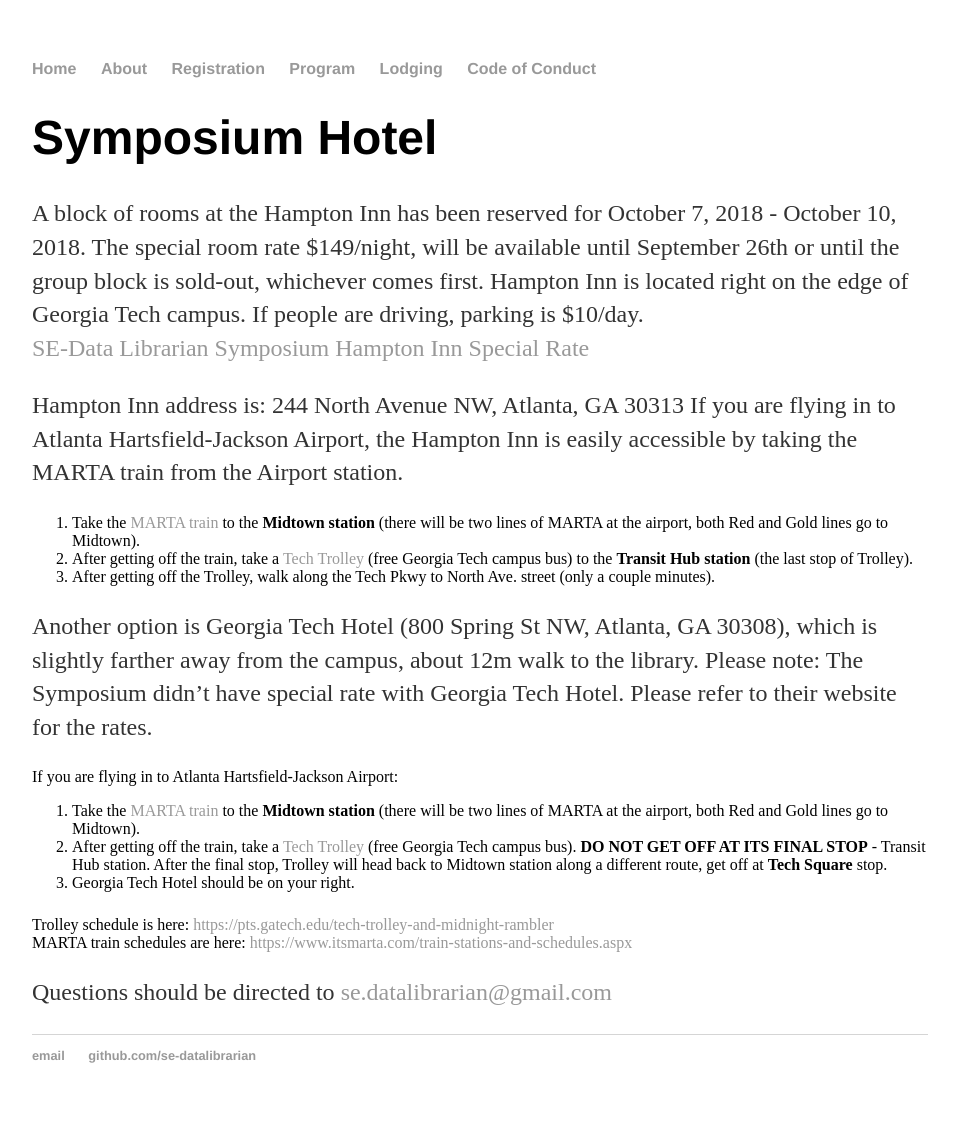
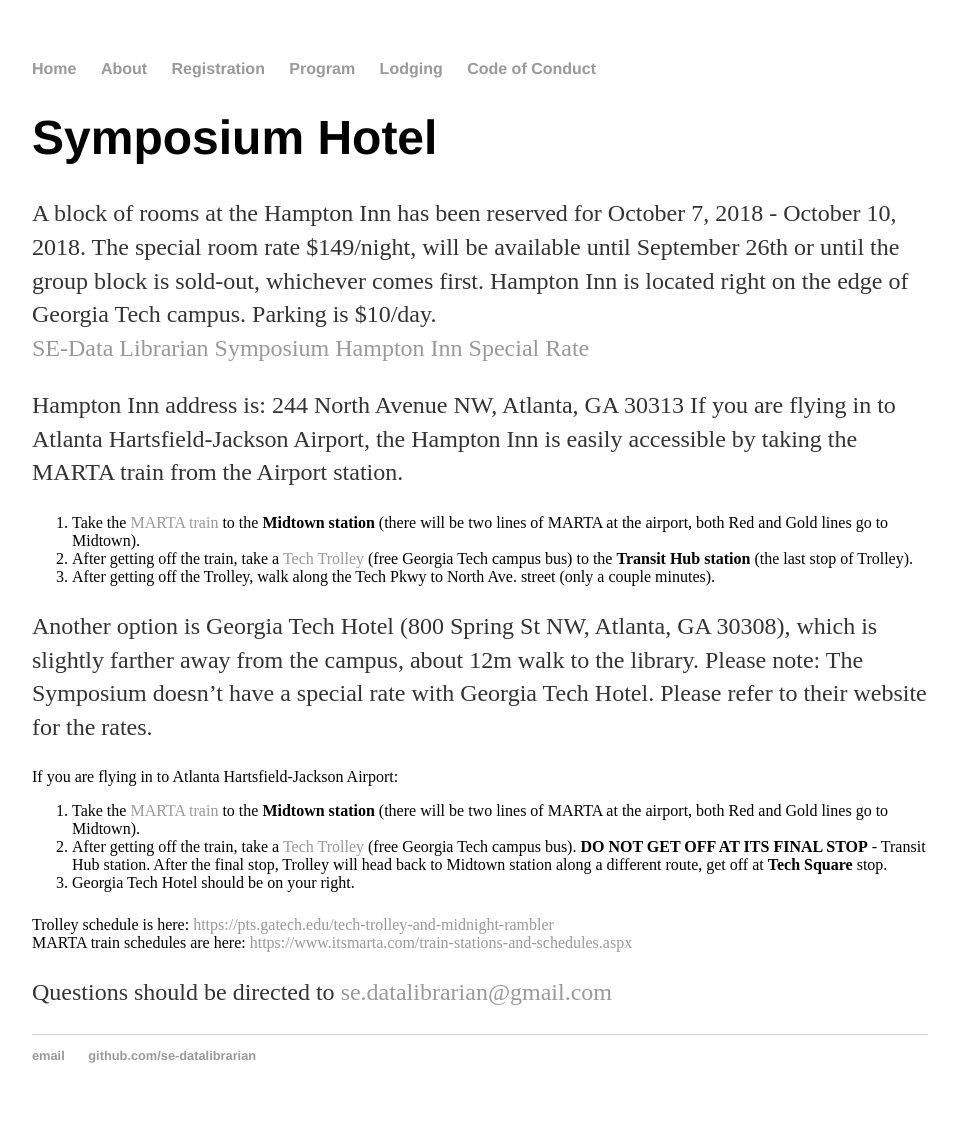
Before and after one commit to se-datalibrarian/test, a Jekyll site: the page built from Lodging/index.html, in a window 1280 px wide. Shown: the whole page, without its empty margins (160-1117 px from the left). Built offline with Jekyll 4.4.1, drawn with Linux system fonts in a browser that asks for light colours.

Commit message:
Tidied up sentences.

```diff
--- a/Lodging/index.html
+++ b/Lodging/index.html
@@ -9,7 +9,7 @@
 <p>
 	A block of rooms at the Hampton Inn has been reserved for October 7, 2018 - October 10, 2018.
 	The special room rate $149/night, will be available until September 26th or until the group block is sold-out,
-	whichever comes first. Hampton Inn is located right on the edge of Georgia Tech campus. If people are driving, parking is $10/day.  <BR>
+	whichever comes first. Hampton Inn is located right on the edge of Georgia Tech campus. Parking is $10/day.  <BR>
 	<a href="http://hamptoninn.hilton.com/en/hp/groups/personalized/A/ATLGTHX-SED-20181007/index.jhtml" target="_blank">
 		SE-Data Librarian Symposium Hampton Inn Special Rate</a>
 	</P>
@@ -28,7 +28,7 @@
 
 	<P>
 		Another option is Georgia Tech Hotel (800 Spring St NW, Atlanta, GA 30308), which is slightly farther away from the campus, about 12m walk to the library. Please note:
-		The Symposium didn’t have special rate with Georgia Tech Hotel. Please refer to their website for the rates.</P>
+		The Symposium doesn’t have a special rate with Georgia Tech Hotel. Please refer to their website for the rates.</P>
 
 
 If you are flying in to Atlanta Hartsfield-Jackson Airport:
```
